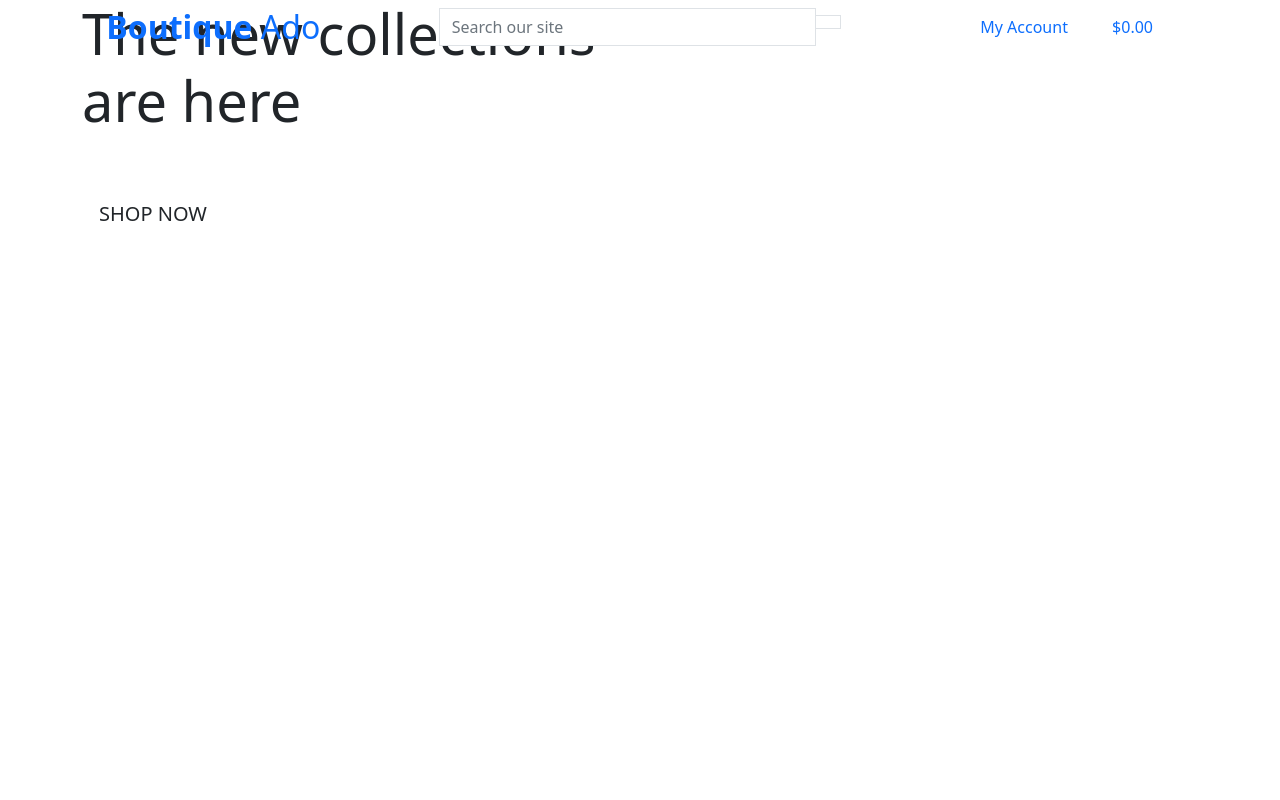
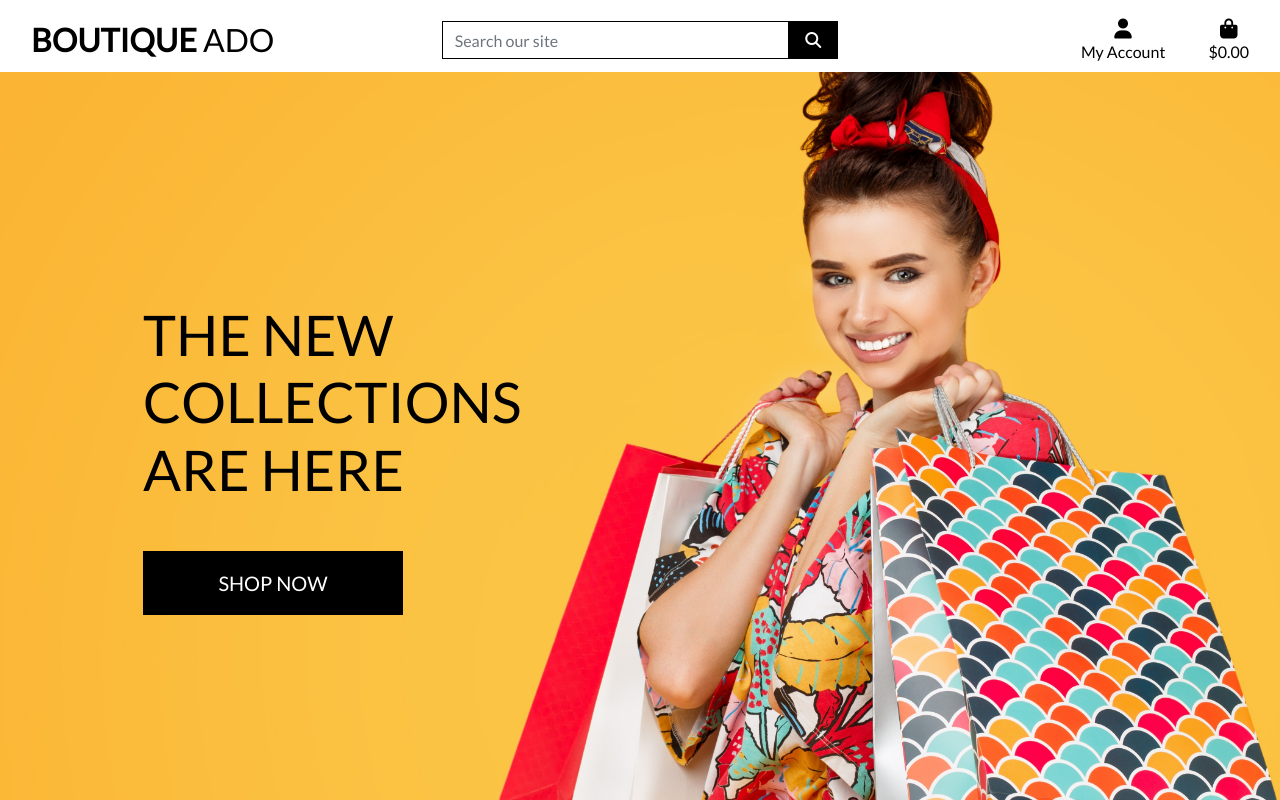
Before and after one commit to cobyfoster/boutique_ado_v1, a Django app: page / in a window 1280 px wide. Run offline with Django 3.2, Linux system fonts and the light colour scheme; some libraries are stand-ins or nearby versions.

Commit message:
homepage header and css

```diff
--- a/boutique_ado/settings.py
+++ b/boutique_ado/settings.py
@@ -151,3 +151,7 @@ USE_TZ = True
 # https://docs.djangoproject.com/en/3.1/howto/static-files/
 
 STATIC_URL = '/static/'
+STATICFILES_DIRS = (os.path.join(BASE_DIR, 'static'),)
+
+MEDIA_URL = '/media/'
+MEDIA_ROOT = os.path.join(BASE_DIR, 'media')
--- a/boutique_ado/urls.py
+++ b/boutique_ado/urls.py
@@ -15,9 +15,11 @@ Including another URLconf
 """
 from django.contrib import admin
 from django.urls import path, include
+from django.conf import settings
+from django.conf.urls.static import static
 
 urlpatterns = [
     path('admin/', admin.site.urls),
     path('accounts/', include('allauth.urls')),
     path('', include('home.urls')),
-]
+] + static(settings.MEDIA_URL, document_root=settings.MEDIA_ROOT)
--- /dev/null
+++ b/static/css/base.css
@@ -0,0 +1,81 @@
+html {
+    height: 100%;
+}
+
+body {
+    background: url('/media/homepage_background_cropped.jpg') no-repeat center center fixed;
+    background-size: cover;
+    height: calc(100vh - 164px);
+    color: #555;
+    font-family: 'Lato';
+}
+
+/* from Bulma */
+.icon {
+    align-items: center;
+    display: inline-flex;
+    justify-content: center;
+    height: 1.5rem;
+    width: 1.5rem;
+}
+
+.logo-font {
+    text-transform: uppercase;
+}
+
+.main-logo-link {
+    width: fit-content;
+}
+
+.shop-now-button {
+    background: black;
+    color: white;
+    min-width: 260px;
+}
+
+.btn-black {
+    background: black;
+    color: white;
+}
+
+.shop-now-button:hover,
+.shop-now-button:active,
+.shop-now-button:focus,
+.btn-black:hover,
+.btn-black:active,
+.btn-black:focus {
+    background: #222;
+    color: white;
+}
+
+.text-black {
+    color: #000 !important;
+}
+
+.border-black {
+    border: 1px solid black !important;
+}
+
+/* -------------------------------- Media Queries */
+
+/* Slightly larger container on xl screens */
+@media (min-width: 1200px) {
+  .container {
+    max-width: 80%;
+  }
+}
+
+/* fixed top navbar only on medium and up */
+@media (min-width: 992px) {
+    .fixed-top-desktop-only {
+        position: fixed;
+        top: 0;
+        right: 0;
+        left: 0;
+        z-index: 1030;
+    }
+
+    .header-container {
+        padding-top: 164px;
+    }
+}
--- a/templates/base.html
+++ b/templates/base.html
@@ -3,33 +3,40 @@
 <!doctype html>
 <html lang="en">
   <head>
+
     {% block meta %}
-    <meta http-equiv="X-UA-compatible" content="ie=edge">
+        <meta http-equiv="X-UA-Compatible" content="ie=edge">
         <meta charset="utf-8">
-    <meta name="viewport" content="width=device-width, initial-scale=1">
+        <meta name="viewport" content="width=device-width, initial-scale=1, shrink-to-fit=no">
     {% endblock %}
 
     {% block extra_meta %}
     {% endblock %}
 
+    {% block corecss %}
+        <link rel="stylesheet" href="https://stackpath.bootstrapcdn.com/bootstrap/4.4.1/css/bootstrap.min.css" integrity="sha384-Vkoo8x4CGsO3+Hhxv8T/Q5PaXtkKtu6ug5TOeNV6gBiFeWPGFN9MuhOf23Q9Ifjh" crossorigin="anonymous">
+        <link rel="stylesheet" href="https://fonts.googleapis.com/css?family=Lato&display=swap">
+        <link rel="stylesheet" href="{% static 'css/base.css' %}">
+    {% endblock %}
+
     {% block extra_css %}
     {% endblock %}
 
-    {% block corecss %}
-    <link href="https://cdn.jsdelivr.net/npm/bootstrap@5.0.0-beta1/dist/css/bootstrap.min.css" rel="stylesheet" integrity="sha384-giJF6kkoqNQ00vy+HMDP7azOuL0xtbfIcaT9wjKHr8RbDVddVHyTfAAsrekwKmP1" crossorigin="anonymous">
-    {% endblock %}
-
     {% block corejs %}
-    <script src="https://cdn.jsdelivr.net/npm/bootstrap@5.0.0-beta1/dist/js/bootstrap.bundle.min.js" integrity="sha384-ygbV9kiqUc6oa4msXn9868pTtWMgiQaeYH7/t7LECLbyPA2x65Kgf80OJFdroafW" crossorigin="anonymous"></script>
+        <script src="https://kit.fontawesome.com/ba65fbb3e9.js" crossorigin="anonymous"></script>
+        <script src="https://code.jquery.com/jquery-3.4.1.slim.min.js" integrity="sha384-J6qa4849blE2+poT4WnyKhv5vZF5SrPo0iEjwBvKU7imGFAV0wwj1yYfoRSJoZ+n" crossorigin="anonymous"></script>
+        <script src="https://cdn.jsdelivr.net/npm/popper.js@1.16.0/dist/umd/popper.min.js" integrity="sha384-Q6E9RHvbIyZFJoft+2mJbHaEWldlvI9IOYy5n3zV9zzTtmI3UksdQRVvoxMfooAo" crossorigin="anonymous"></script>
+        <script src="https://stackpath.bootstrapcdn.com/bootstrap/4.4.1/js/bootstrap.min.js" integrity="sha384-wfSDF2E50Y2D1uUdj0O3uMBJnjuUD4Ih7YwaYd1iqfktj0Uod8GCExl3Og8ifwB6" crossorigin="anonymous"></script>
     {% endblock %}
 
     {% block extra_js %}
     {% endblock %}
+
     <title>Boutique Ado {% block extra_title %}{% endblock %}</title>
   </head>
    <body>
     <header class="container-fluid fixed-top">
-    <div class="row">
+        <div id="topnav" class="row bg-white pt-lg-2 d-none d-lg-flex">
             <div class="col-12 col-lg-4 my-auto py-1 py-lg-0 text-center text-lg-left">
                 <a href="{% url 'home' %}" class="nav-link main-logo-link">
                     <h2 class="logo-font text-black my-0"><strong>Boutique</strong> Ado</h2>
@@ -38,8 +45,7 @@
             <div class="col-12 col-lg-4 my-auto py-1 py-lg-0">
                 <form method="GET" action="">
                     <div class="input-group w-100">
-                    <input class="form-control border border-black rounded-0" type="text" name="q"
-                        placeholder="Search our site">
+                        <input class="form-control border border-black rounded-0" type="text" name="q" placeholder="Search our site">
                         <div class="input-group-append">
                             <button class="form-control btn btn-black border border-black rounded-0" type="submit">
                                 <span class="icon">
@@ -53,8 +59,7 @@
             <div class="col-12 col-lg-4 my-auto py-1 py-lg-0">
                 <ul class="list-inline list-unstyled text-center text-lg-right my-0">
                     <li class="list-inline-item dropdown">
-                    <a class="text-black nav-link" href="#" id="user-options" data-toggle="dropdown"
-                        aria-haspopup="true" aria-expanded="false">
+                        <a class="text-black nav-link" href="#" id="user-options" data-toggle="dropdown" aria-haspopup="true" aria-expanded="false">
                             <div class="text-center">
                                 <div><i class="fas fa-user fa-lg"></i></div>
                                 <p class="my-0">My Account</p>
@@ -74,8 +79,7 @@
                         </div>
                     </li>
                     <li class="list-inline-item">
-                    <a class="{% if grand_total %}text-info font-weight-bold{% else %}text-black{% endif %} nav-link"
-                        href="">
+                        <a class="{% if grand_total %}text-info font-weight-bold{% else %}text-black{% endif %} nav-link" href="">
                             <div class="text-center">
                                 <div><i class="fas fa-shopping-bag fa-lg"></i></div>
                                 <p class="my-0">
@@ -105,5 +109,7 @@
 
     {% block postloadjs %}
     {% endblock %}
+
+
   </body>
 </html>
```
Also changed, not shown: media/homepage_background_cropped.jpg (added). Lines whose indentation alone changed are shown as unchanged.
